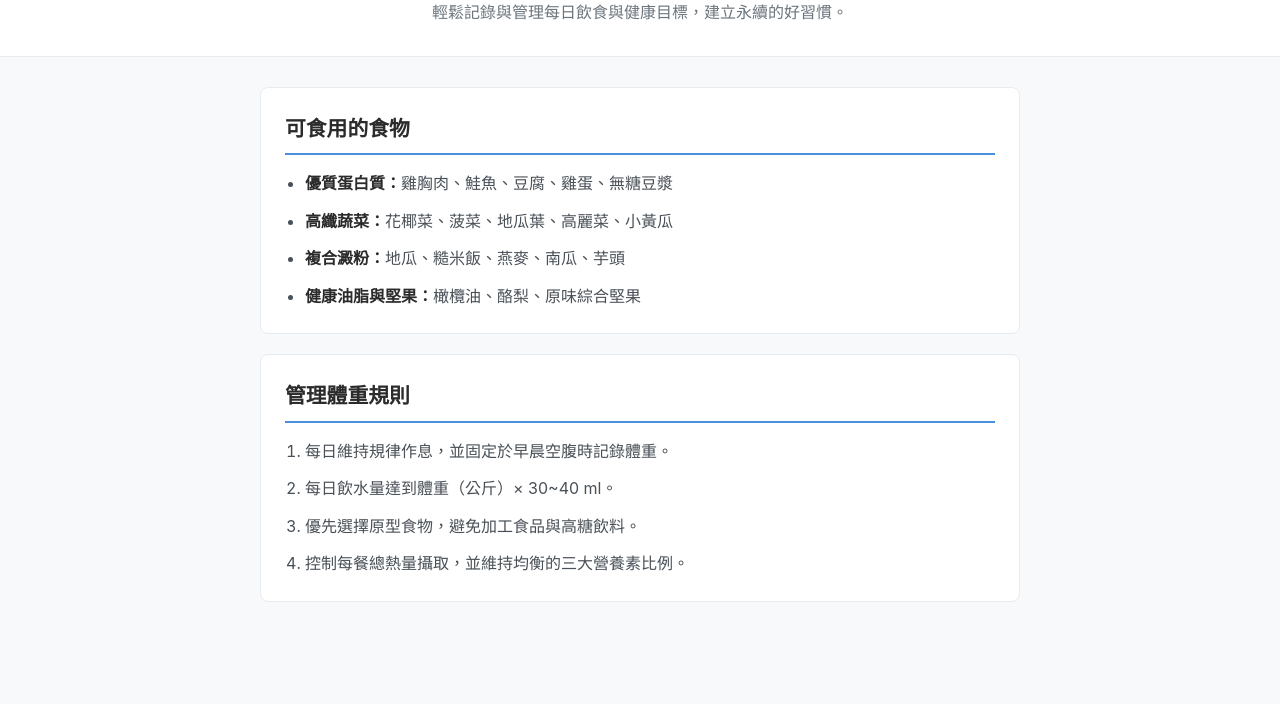
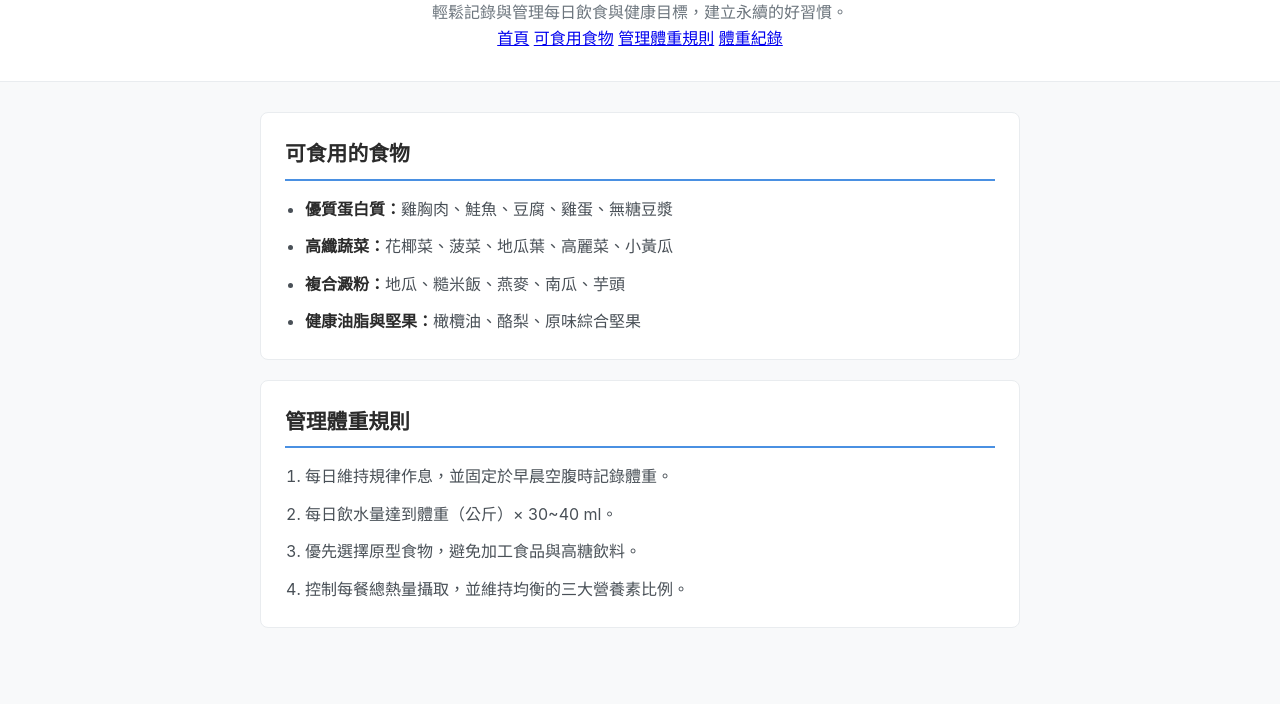
Before and after one commit to jadaniel121212-a11y/-1, a plain HTML site: page index.html in a window 1280 px wide. Shown: the part 96-800 px from the top of the page. Drawn offline with Linux system fonts and the light colour scheme.

Commit message:
Update index.html

```diff
--- a/index.html
+++ b/index.html
@@ -12,6 +12,12 @@
         <div class="container">
             <h1 class="site-title">個人體重管理系統</h1>
             <p class="tagline">輕鬆記錄與管理每日飲食與健康目標，建立永續的好習慣。</p>
+            <nav class="nav-bar">
+                <a href="index.html" class="nav-link active">首頁</a>
+                <a href="food.html" class="nav-link">可食用食物</a>
+                <a href="rules.html" class="nav-link">管理體重規則</a>
+                <a href="record.html" class="nav-link">體重紀錄</a>
+            </nav>
         </div>
     </header>
 
```
